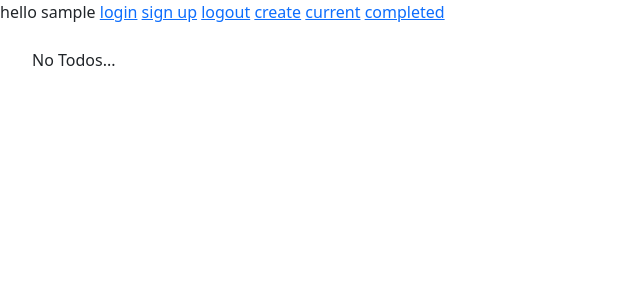
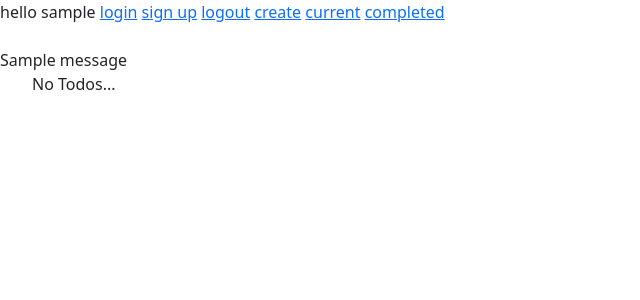
Before and after one commit to DireWolf707/todo, a Django app: page /current-todos/ in a window 1280 px wide. Shown: the top 300 px of the page, without its empty margins (0-640 px from the left). Run offline with Django 3.2, Linux system fonts and the light colour scheme; a user stored in the database is signed in; tables that the repository leaves empty hold one stand-in row (values such as "Sample post"); one stand-in notice (Sample message) is shown.

Commit message:
added messages and form placeholders

```diff
--- a/backend/settings.py
+++ b/backend/settings.py
@@ -37,7 +37,9 @@
     'django.contrib.sessions',
     'django.contrib.messages',
     'django.contrib.staticfiles',
+    #apps
     'todo',
+    #3rd party
     'crispy_forms',
 ]
 
--- a/templates/completed_todos.html
+++ b/templates/completed_todos.html
@@ -1,6 +1,12 @@
 {% extends 'base.html' %}
 
 {% block content %}
+
+{% if messages %}
+    {% for message in messages %}
+    {{ message }}
+    {% endfor %}
+{% endif %}
 
 <ul>
 {% for todo in todos %}
--- a/templates/current.html
+++ b/templates/current.html
@@ -1,6 +1,13 @@
 {% extends 'base.html' %}
 
 {% block content %}
+
+{% if messages %}
+    {% for message in messages %}
+    {{ message }}
+    {% endfor %}
+{% endif %}
+
 <ul>
 {% for todo in todos %}
 
--- a/todo/views.py
+++ b/todo/views.py
@@ -3,16 +3,19 @@
 from .models import Todo
 from django.shortcuts import redirect,get_object_or_404
 from django.utils import timezone
+from .forms import TodoForm
+from django.contrib import messages
 
 class TodoCreateView(LoginRequiredMixin,CreateView):
-    model = Todo
     template_name = 'create.html'
-    fields =('title','memo','important',)
+    form_class = TodoForm
 
     def form_valid(self, form):
         form.instance.user = self.request.user
         self.object = form.save()
-        return redirect("current")
+        success_message = "Todo added successfully"
+        messages.success(self.request, success_message)
+        return redirect('current')
 
 class TodoCurrentView(LoginRequiredMixin,ListView):
     context_object_name = 'todos'
@@ -24,7 +27,13 @@
 class TodoUpdateview(LoginRequiredMixin,UserPassesTestMixin,UpdateView):
     model = Todo
     template_name = 'update_view.html'
-    fields = ('title','memo','important',)
+    form_class = TodoForm
+
+    def form_valid(self, form):
+        self.object = form.save()
+        success_message = "Todo updated successfully"
+        messages.warning(self.request, success_message)
+        return redirect('current')
 
     def test_func(self):
         obj = self.get_object()
@@ -41,6 +50,8 @@
     def post(self, request, *args, **kwargs):
         todo = get_object_or_404(Todo,pk=kwargs['pk'],user=request.user)
         todo.delete()
+        success_message = "Todo deleted successfully"
+        messages.error(request, success_message)
         return redirect("completed_todos")
 
 class TodoCompleteView(LoginRequiredMixin,ListView):
```
Also changed, not shown: todo/forms.py (added, +12 -0 lines).
